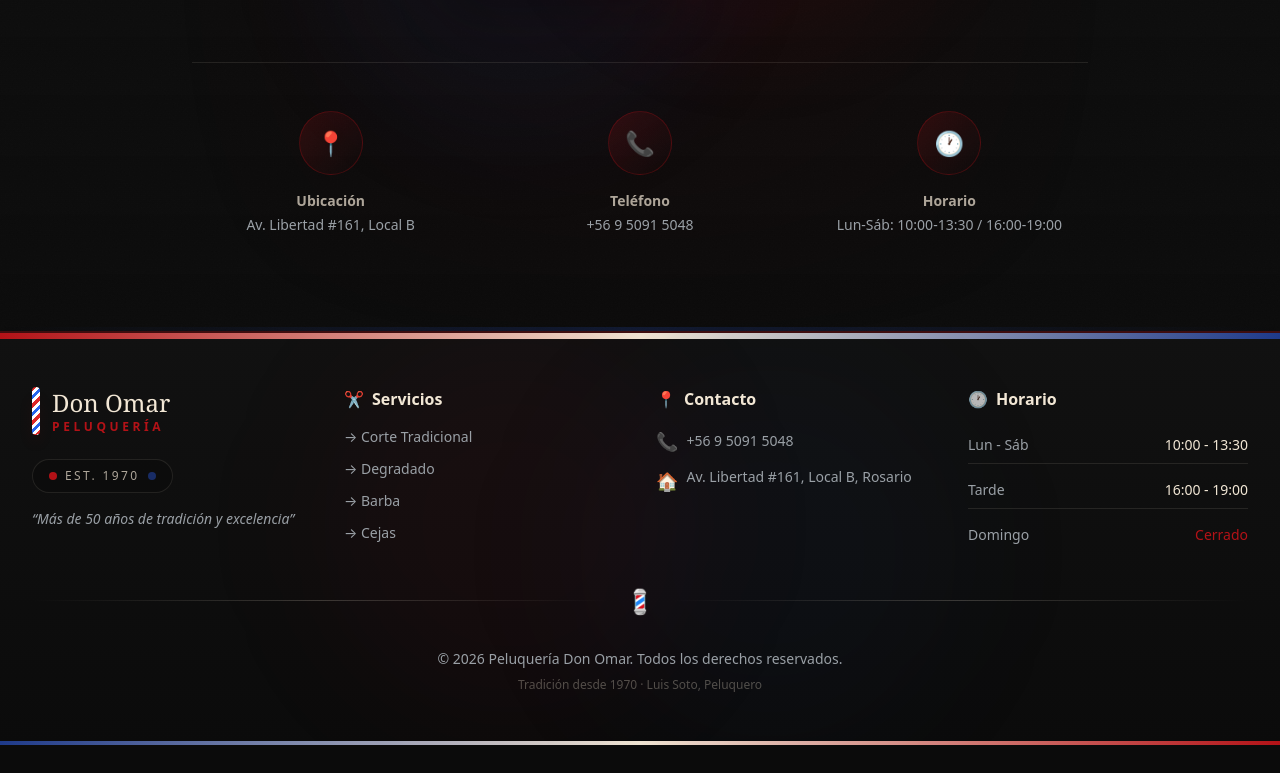
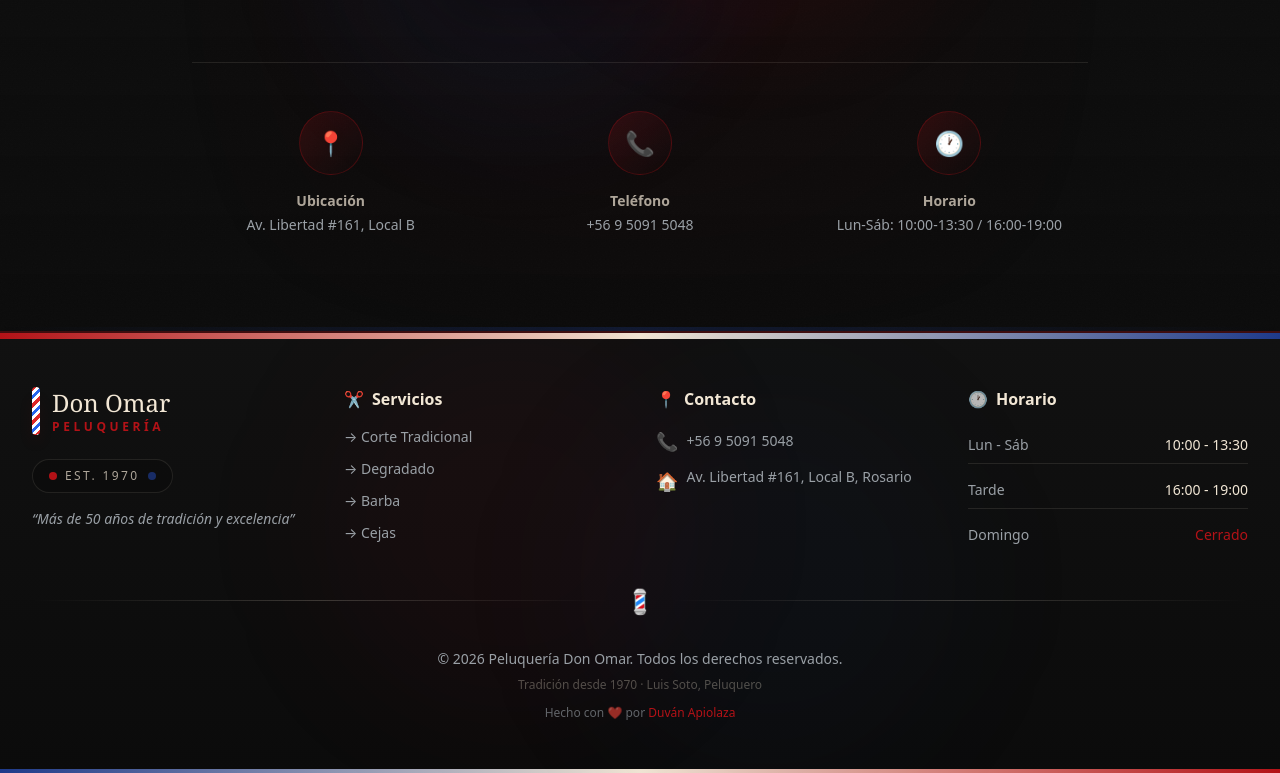
Before and after one commit to duvapi5/peluqueriadonomar-page, a Next.js app: page / in a window 1280 px wide. Shown: the part 2094-2867 px from the top of the page. Before the commit the page ends 2839 px from the top, so only its background shows below. Built offline with nearby package versions, Linux system fonts and the light colour scheme.

Commit message:
Add developer signature in footer

```diff
--- a/src/components/Footer.tsx
+++ b/src/components/Footer.tsx
@@ -151,6 +151,17 @@ export default function Footer() {
           <p className="text-xs text-cream/30 mt-2">
             Tradición desde 1970 · Luis Soto, Peluquero
           </p>
+          <p className="text-xs text-gray-barber/60 mt-3">
+            Hecho con ❤️ por{" "}
+            <a
+              href="https://duvanapiolaza.cl"
+              target="_blank"
+              rel="noopener noreferrer"
+              className="text-red-barber hover:text-cream transition-colors font-medium"
+            >
+              Duván Apiolaza
+            </a>
+          </p>
         </div>
       </div>
 
```
